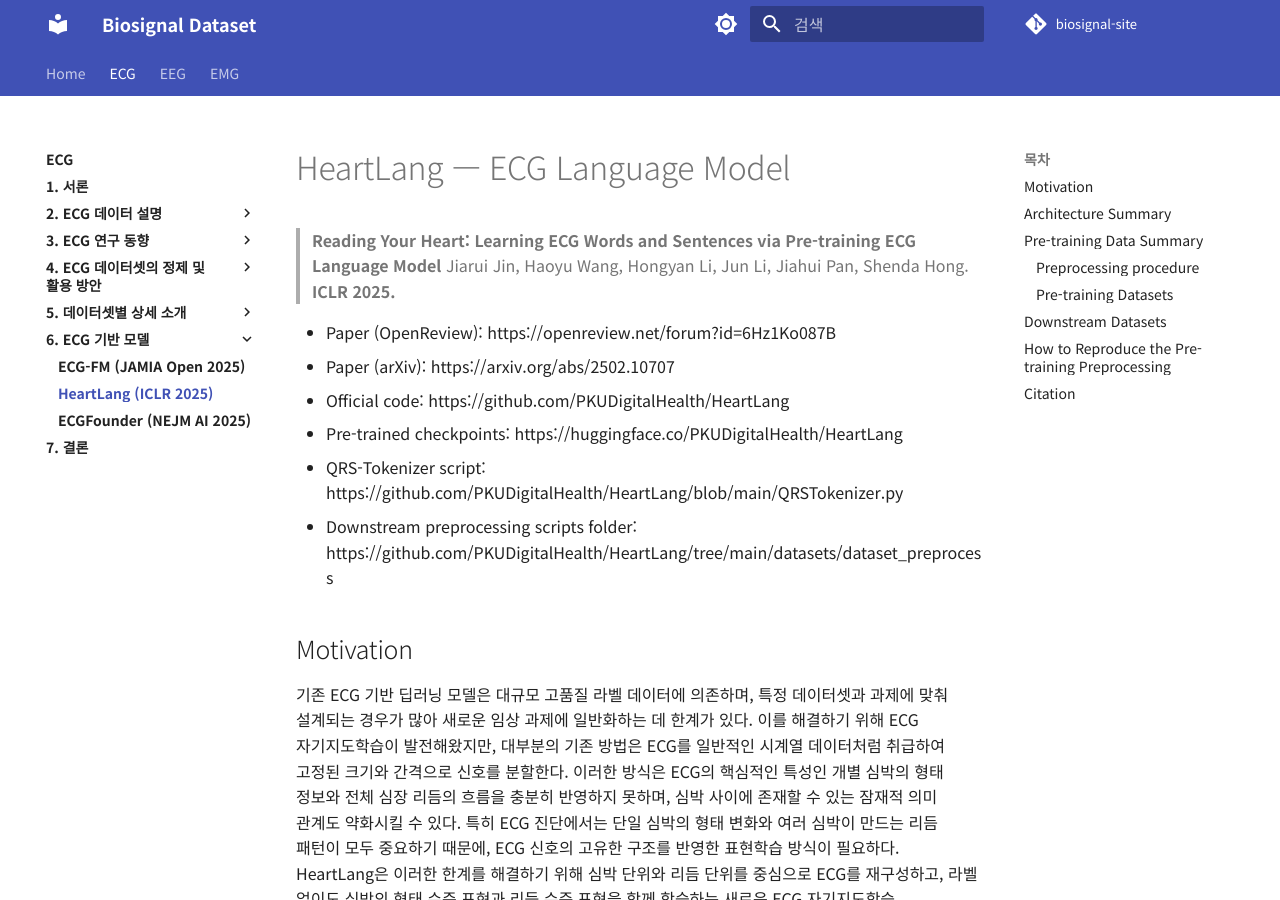
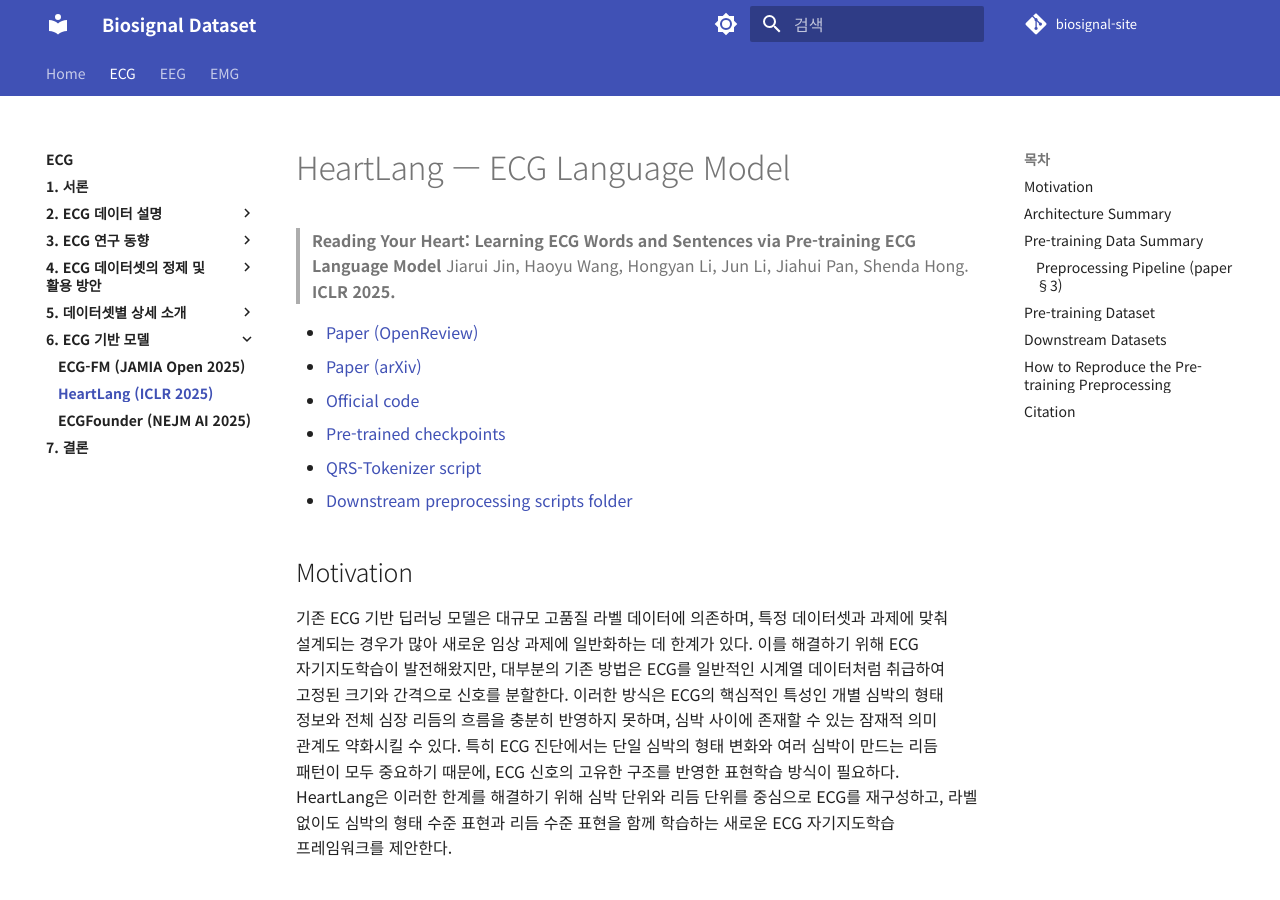
Before and after one commit to iwantjeonyeok/biosignal-site, an MkDocs documentation site: the page built from docs/ecg/6-ecg-기반-모델/heartlang.md, in a window 1280 px wide and 900 px high. Built offline with MkDocs 1.6.1 and Material for MkDocs 9.7.7, drawn with Linux system fonts in a browser that asks for light colours; comment, search, counter and statistics services are not loaded; some of the changed text lies outside the part shown.

Commit message:
Reformat HeartLang page to match CBraMod style (markdown links, section structure)

```diff
--- a/docs/ecg/6-ecg-기반-모델/heartlang.md
+++ b/docs/ecg/6-ecg-기반-모델/heartlang.md
@@ -3,12 +3,12 @@
 > **Reading Your Heart: Learning ECG Words and Sentences via Pre-training ECG Language Model**
 > Jiarui Jin, Haoyu Wang, Hongyan Li, Jun Li, Jiahui Pan, Shenda Hong. **ICLR 2025.**
 
-- Paper (OpenReview): https://openreview.net/forum?id=6Hz1Ko087B
-- Paper (arXiv): https://arxiv.org/abs/2502.10707
-- Official code: https://github.com/PKUDigitalHealth/HeartLang
-- Pre-trained checkpoints: https://huggingface.co/PKUDigitalHealth/HeartLang
-- QRS-Tokenizer script: https://github.com/PKUDigitalHealth/HeartLang/blob/main/QRSTokenizer.py
-- Downstream preprocessing scripts folder: https://github.com/PKUDigitalHealth/HeartLang/tree/main/datasets/dataset_preprocess
+- [Paper (OpenReview)](https://openreview.net/forum?id=6Hz1Ko087B)
+- [Paper (arXiv)](https://arxiv.org/abs/2502.10707)
+- [Official code](https://github.com/PKUDigitalHealth/HeartLang)
+- [Pre-trained checkpoints](https://huggingface.co/PKUDigitalHealth/HeartLang)
+- [QRS-Tokenizer script](https://github.com/PKUDigitalHealth/HeartLang/blob/main/QRSTokenizer.py)
+- [Downstream preprocessing scripts folder](https://github.com/PKUDigitalHealth/HeartLang/tree/main/datasets/dataset_preprocess)
 
 ## Motivation
 
@@ -35,7 +35,7 @@ HeartLang은 MIMIC-IV-ECG를 사용하여 VQ-HBR training과 masked ECG sentence
 - **사용 목적:** VQ-HBR training 및 masked ECG sentence pre-training
 - **특징:** ECG recording만 사용하며, clinical report text supervision은 사용하지 않음
 
-### Preprocessing procedure
+### Preprocessing Pipeline (paper §3)
 
 
 1. MIMIC-IV-ECG의 raw ECG recording에서 `NaN`과 `Inf` 값은 주변 6개 point의 평균값으로 대체한다.
@@ -49,7 +49,7 @@ HeartLang은 MIMIC-IV-ECG를 사용하여 VQ-HBR training과 masked ECG sentence
 
 공식 README 기준으로 MIMIC-IV preprocessing은 `mimic_preprocess.py`로 수행하고, ECG sentence generation은 [`QRSTokenizer.py`](https://github.com/PKUDigitalHealth/HeartLang/blob/main/QRSTokenizer.py)로 수행한다.
 
-### Pre-training Datasets
+## Pre-training Dataset
 
 | Dataset | Subjects | Raw hours | #Samples after preprocessing | Rate (Hz) | Access |
 |---------|----------|-----------|------------------------------|-----------|--------|
```
